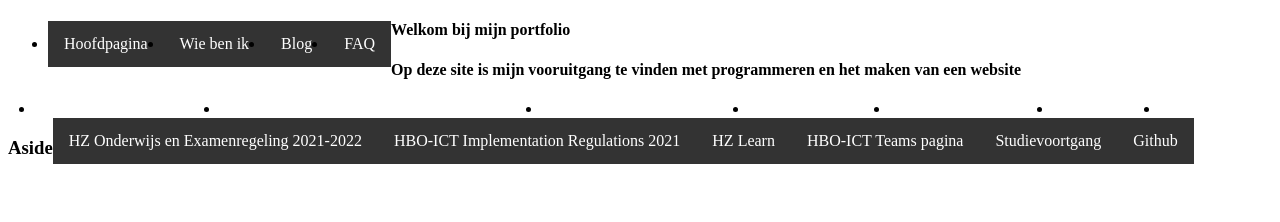
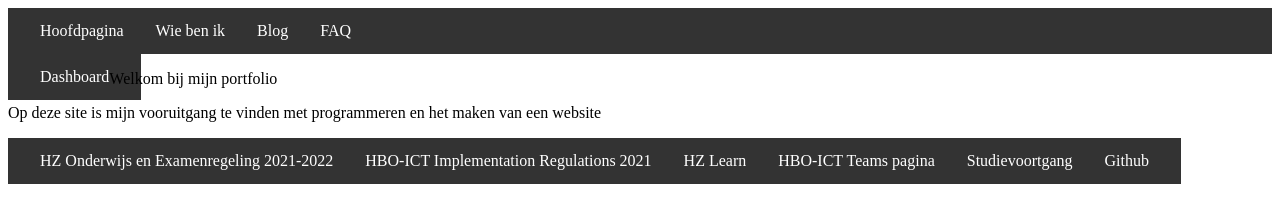
Before and after one commit to JimmydeWaele/JimmydeWaele, a plain HTML site: page index.html in a window 1280 px wide. Drawn offline with Linux system fonts and the light colour scheme.

Commit message:
09/09/2021
Eind vd dag

```diff
--- a/index.css
+++ b/index.css
@@ -1,14 +1,14 @@
 #navbar
 ul{
-    list-style-type: none;
+
     margin: 0;
     padding: 0;
     overflow: hidden;
     background-color: #333;
-    position:sticky;
   }
 
   li {
+    list-style-type: none;
     float: left;
     text-align: center;
   }
@@ -26,18 +26,18 @@ ul{
   }
 
   #sidebar
-  ul {
-    list-style-type: none;
+  div {
     margin: 0;
     padding: 0;
     overflow: hidden;
-    background-color: #333;
+    background-color:#333;
     position:sticky;
   }
 
   li {
     float: left;
     text-align: center;
+    list-style-type: none;
   }
 
   li a {
@@ -45,6 +45,7 @@ ul{
     color: white;
     padding: 14px 16px;
     text-decoration: none;
+    width:100%
   }
 
   li a:hover {
--- a/index.html
+++ b/index.html
@@ -4,27 +4,86 @@
 <meta charset="UTF-8">
 <meta name="viewport" content="width=device-width, initial-scale=1.0">
 <meta http-equiv="X-UA-Compatible" content="ie=edge">
-<link rel="stylesheet" href="index.css">
 <title>Hoofdpagina</title>
 </head>
 
+<style>
+#navbar
+ul{
+
+    margin: 0;
+    padding: 0;
+    overflow: hidden;
+    background-color: #333;
+  }
+
+  li {
+    list-style-type: none;
+    float: left;
+    text-align: center;
+  }
+
+  li a {
+    display: block;
+    color: white;
+    padding: 14px 16px;
+    text-decoration: none;
+    background-color: #333;
+  }
+
+  li a:hover {
+    background-color: #111;
+  }
+
+  #sidebar
+  div {
+    margin: 0;
+    padding: 0;
+    overflow: hidden;
+    background-color:rgb(168, 47, 47);
+    position:sticky;
+  }
+
+  li {
+    float: left;
+    text-align: center;
+    list-style-type: none;
+  }
+
+  li a {
+    display: block;
+    color: white;
+    padding: 14px 16px;
+    text-decoration: none;
+    width:100%
+  }
+
+  li a:hover {
+    background-color: #111;
+  }
+</style>
+
 <header>
-  <ul id="navbar">
+  <div id="navbar">
+    <ul>
       <li><a class="active" href="index.html">Hoofdpagina</a></li>
       <li><a href="profile.html">Wie ben ik</a></li>
       <li><a href="blog.html">Blog</a></li>
-    <li><a href="faq.html">FAQ</a></li>
-  </ul id="navbar">
+      <li><a href="faq.html">FAQ</a></li></ul>
+      <li><a href="dashboard.html">Dashboard</a></li>
+    </ul>
+  <div id="navbar">
 </header>
 
 <main>
   <article>
-    <h4>Welkom bij mijn portfolio</h4>
-   <h4>Op deze site is mijn vooruitgang te vinden met programmeren en het maken van een website </h4 >
+    <p>Welkom bij mijn portfolio</p>
+    <p>Op deze site is mijn vooruitgang te vinden met programmeren en het maken van een website </p >
   </article>
+</main>
 
+<footer>
    <div id="sidebar">
-      <li><h3>Aside</h3></li>
       <li><a href=https://hz.nl/uploads/documents/Regelingen/OERS/2021-2022/HZ-Onderwijs-en-Examenregeling-2021-2022.pdf>HZ Onderwijs en Examenregeling 2021-2022</a></li>
       <li><a href=https://hz.nl/uploads/documents/Regelingen/OERS/2019-2020/2020-2021-ICT-Implementation-Regulations-CER-HZ-DEF1.0.pdf>HBO-ICT Implementation Regulations 2021</a></li>
       <li><a href=https://learn.hz.nl>HZ Learn</a></li>
@@ -32,7 +91,8 @@
       <li><a href=https://apps.hz.nl/angular/studievoortgang/studiestatus>Studievoortgang</a></li>
       <li><a href=https://github.com/HZ-HBO-ICT>Github</a></li>
    </div id="sidebar">
-</main>
+</footer>
+
 
 </html>
 <git add profile.html> </git>
```
Also changed, not shown: blog.html (+1 -0 lines), dashboard.html (added, +50 -0 lines), faq.html (+1 -0 lines), profile.html (+1 -0 lines). Lines whose indentation alone changed are shown as unchanged.
